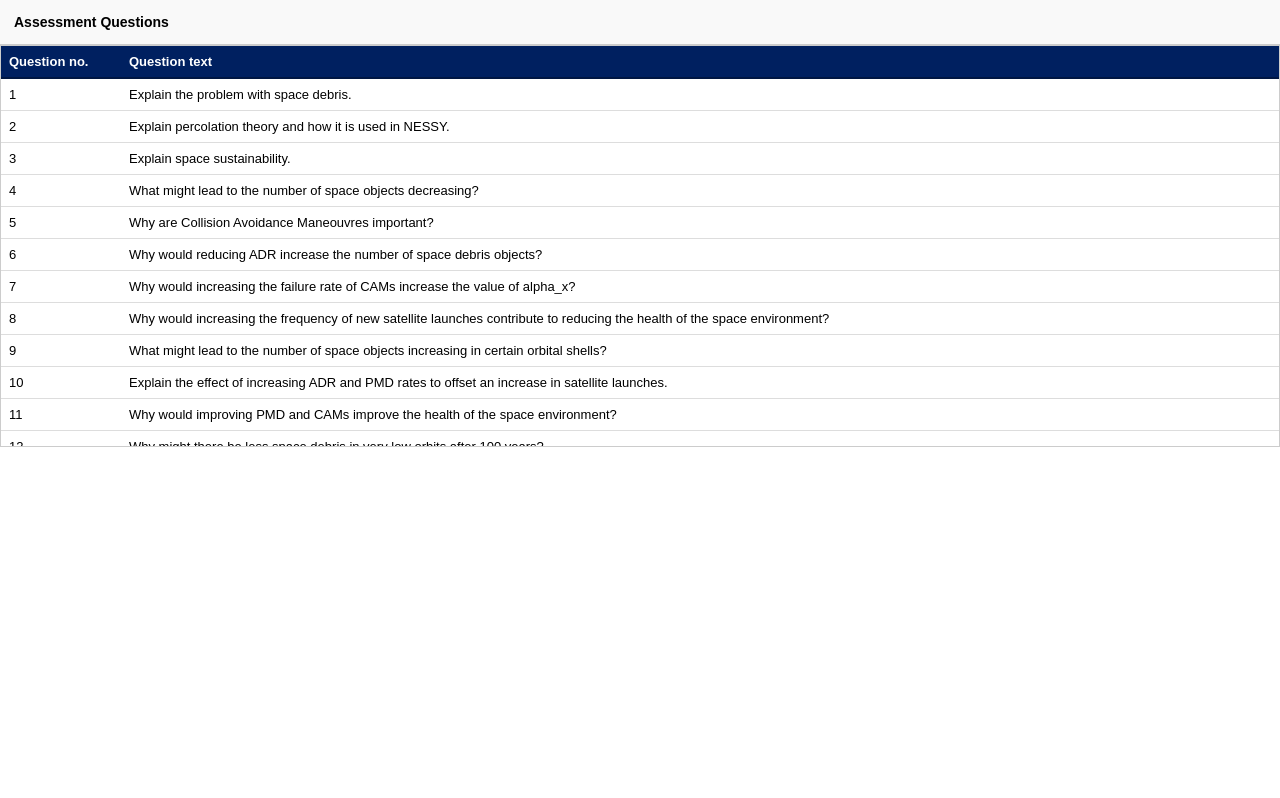
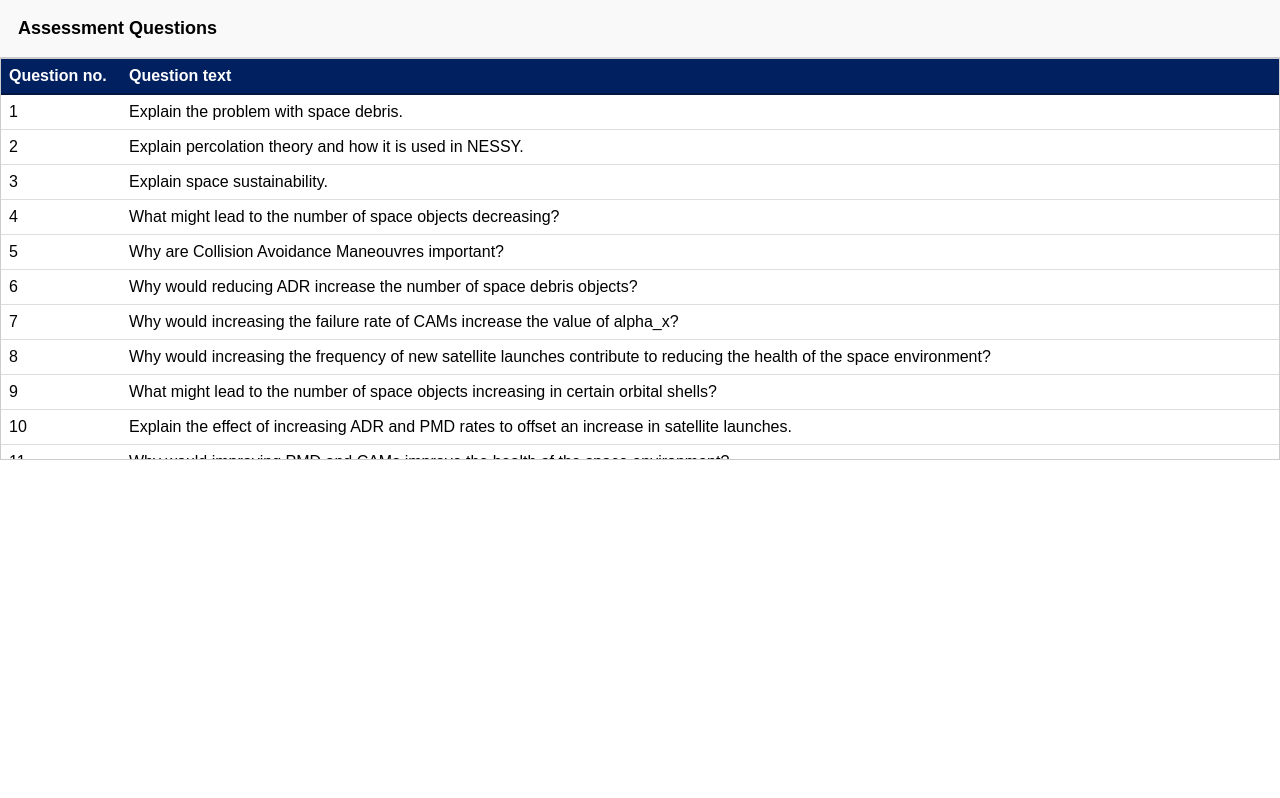
Before and after one commit to fmporter/iac2025_tab1, a plain HTML site: page index.html in a window 1280 px wide. Drawn offline with Linux system fonts and the light colour scheme.

Commit message:
Add files via upload

```diff
--- a/index.html
+++ b/index.html
@@ -12,7 +12,7 @@
 
     h2 {
     position: sticky;
-    font-size: 14px;
+    font-size: 18px;
     top: 0;
     background-color: #f9f9f9;
     padding: 1em;
@@ -23,7 +23,7 @@
 
     .table-container {
     max-height: 400px;
-    font-size: 13px;
+    font-size: 16px;
     overflow-y: auto;
     border: 1px solid #ccc;
     padding: 0;              /* Remove padding here */
@@ -39,7 +39,7 @@
 
     thead th {
         position: sticky;
-        font-size: 13px;
+        font-size: 16px;
         top: 0;
         background-color: #002060;
         color: white;
@@ -57,7 +57,7 @@
 
     tbody td {
         padding: 8px;
-        font-size: 13px;
+        font-size: 16px;
         border-bottom: 1px solid #ddd;
         vertical-align: top;
         background-color: white;
```
